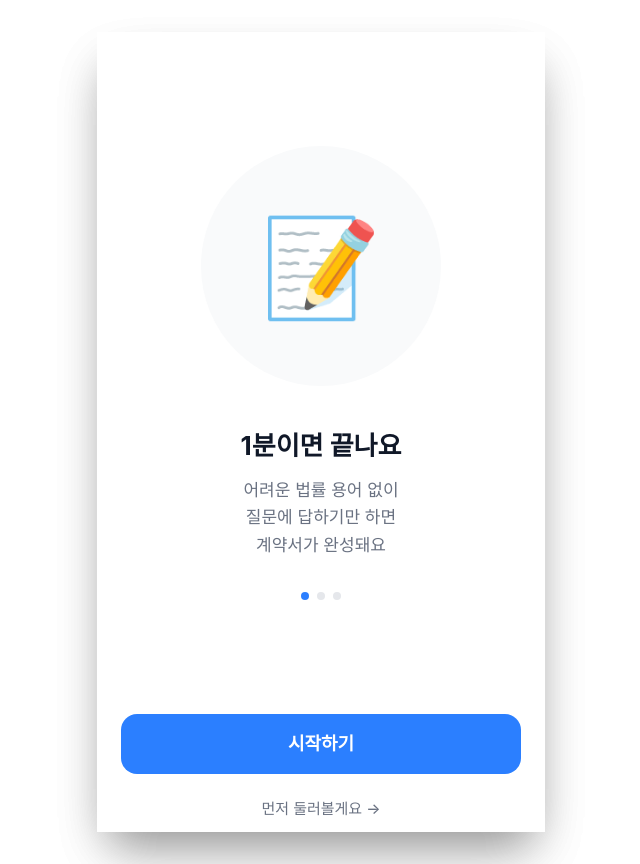
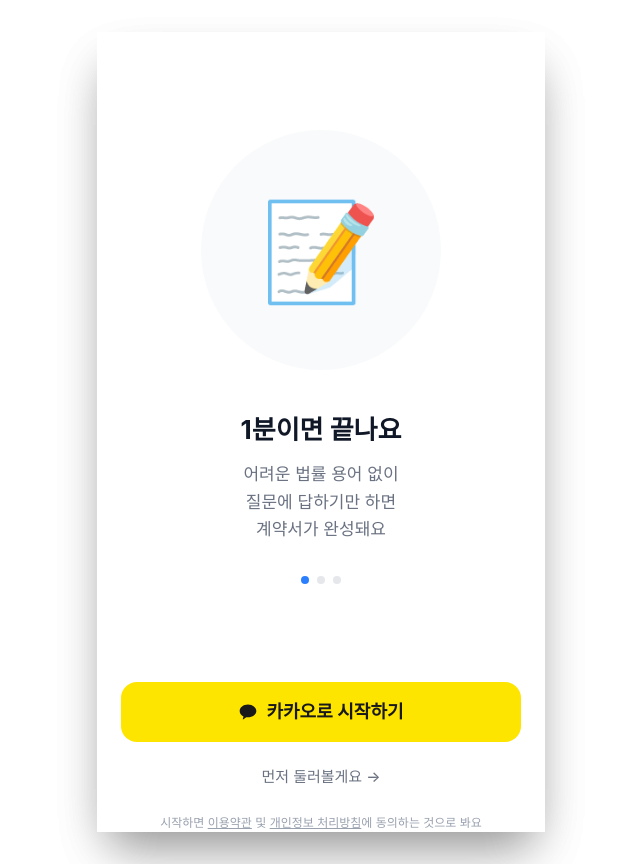
Before and after one commit to lemonmilkceo/final, a Next.js app: page /onboarding in a window 1280 px wide. Shown: the whole page, without its empty margins (319-959 px from the left). Built offline with nearby package versions, Linux system fonts and the light colour scheme.

Commit message:
refactor: 온보딩에서 바로 카카오 로그인 가능하도록 변경
- 시작하기 → 카카오로 시작하기 버튼으로 변경
- signup 페이지 거치지 않고 바로 카카오 로그인
- 약관 동의 안내 문구 추가
- 로딩 상태 표시

```diff
--- a/app/(public)/onboarding/page.tsx
+++ b/app/(public)/onboarding/page.tsx
@@ -1,10 +1,11 @@
 'use client';
 
-import { useState } from 'react';
+import { useState, useTransition } from 'react';
 import { useRouter } from 'next/navigation';
-import Image from 'next/image';
+import Link from 'next/link';
 import clsx from 'clsx';
 import { ROUTES } from '@/lib/constants/routes';
+import { signInWithKakao } from '@/app/(public)/login/actions';
 
 interface Slide {
   id: number;
@@ -37,6 +38,7 @@ const slides: Slide[] = [
 export default function OnboardingPage() {
   const router = useRouter();
   const [currentSlide, setCurrentSlide] = useState(0);
+  const [isPending, startTransition] = useTransition();
 
   const handleNext = () => {
     if (currentSlide < slides.length - 1) {
@@ -44,8 +46,10 @@ export default function OnboardingPage() {
     }
   };
 
-  const handleStart = () => {
-    router.push(ROUTES.SIGNUP);
+  const handleKakaoLogin = () => {
+    startTransition(async () => {
+      await signInWithKakao();
+    });
   };
 
   const handleGuest = () => {
@@ -106,22 +110,41 @@ export default function OnboardingPage() {
       {/* Bottom Actions (Fixed) */}
       <div className="px-6 pb-4 safe-bottom space-y-3">
         <button
-          onClick={handleStart}
+          onClick={handleKakaoLogin}
+          disabled={isPending}
           className={clsx(
-            'w-full py-4 rounded-2xl font-semibold text-lg transition-all',
+            'w-full py-4 rounded-2xl font-semibold text-lg transition-all flex items-center justify-center gap-2',
             isLastSlide
-              ? 'bg-blue-500 text-white active:bg-blue-600 animate-pulse-slow'
-              : 'bg-blue-500 text-white active:bg-blue-600'
+              ? 'bg-[#FEE500] text-[#191919] active:bg-[#F5DC00] animate-pulse-slow'
+              : 'bg-[#FEE500] text-[#191919] active:bg-[#F5DC00]',
+            isPending && 'opacity-70'
           )}
         >
-          시작하기
+          {isPending ? (
+            <span>로그인 중...</span>
+          ) : (
+            <>
+              <svg className="w-5 h-5" viewBox="0 0 24 24" fill="currentColor">
+                <path d="M12 3C6.48 3 2 6.48 2 10.8c0 2.76 1.84 5.18 4.6 6.54-.2.74-.74 2.68-.84 3.1-.12.52.2.52.42.38.18-.12 2.76-1.88 3.88-2.64.62.08 1.26.14 1.94.14 5.52 0 10-3.48 10-7.52S17.52 3 12 3z"/>
+              </svg>
+              카카오로 시작하기
+            </>
+          )}
         </button>
         <button
           onClick={handleGuest}
+          disabled={isPending}
           className="w-full py-3 text-gray-500 text-[15px] font-medium"
         >
           먼저 둘러볼게요 →
         </button>
+
+        {/* 약관 동의 안내 */}
+        <p className="text-[12px] text-gray-400 text-center leading-relaxed">
+          시작하면{' '}
+          <Link href="/terms" className="underline">이용약관</Link> 및{' '}
+          <Link href="/privacy" className="underline">개인정보 처리방침</Link>에 동의하는 것으로 봐요
+        </p>
       </div>
     </div>
   );
```
